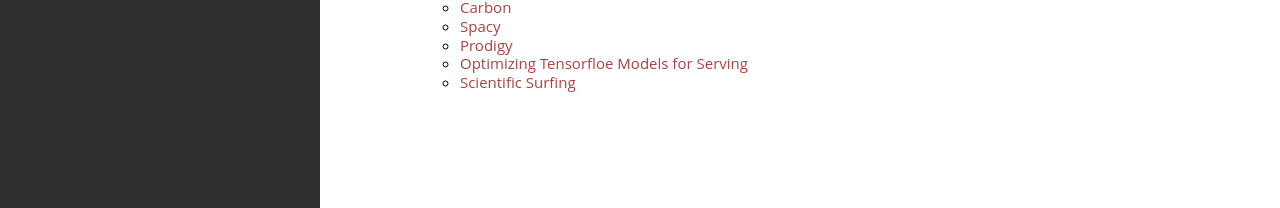
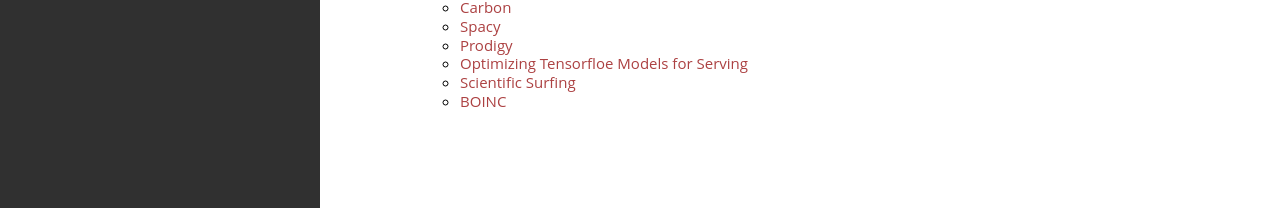
Before and after one commit to pharrellyhy/pharrellyhy.github.io.bakcup, a Jekyll site: the page built from resource.md, in a window 1280 px wide and 900 px high, scrolled down 3997 px. Shown: the part 689-897 px from the top of the window. Built offline with Jekyll 4.4.1, drawn with Linux system fonts in a browser that asks for light colours.

Commit message:
updates resource

```diff
--- a/_data/nav.yml
+++ b/_data/nav.yml
@@ -707,3 +707,6 @@
 
     - title: "Scientific Surfing"
       url: "https://bibichuan.github.io/2019/02/16/%E7%A7%91%E5%AD%A6%E4%B8%8A%E7%BD%91%E7%9A%84%E6%8A%80%E6%9C%AF%E6%80%BB%E7%BB%93/"
+
+    - title: "BOINC"
+      url: "https://boinc.berkeley.edu/"
```
